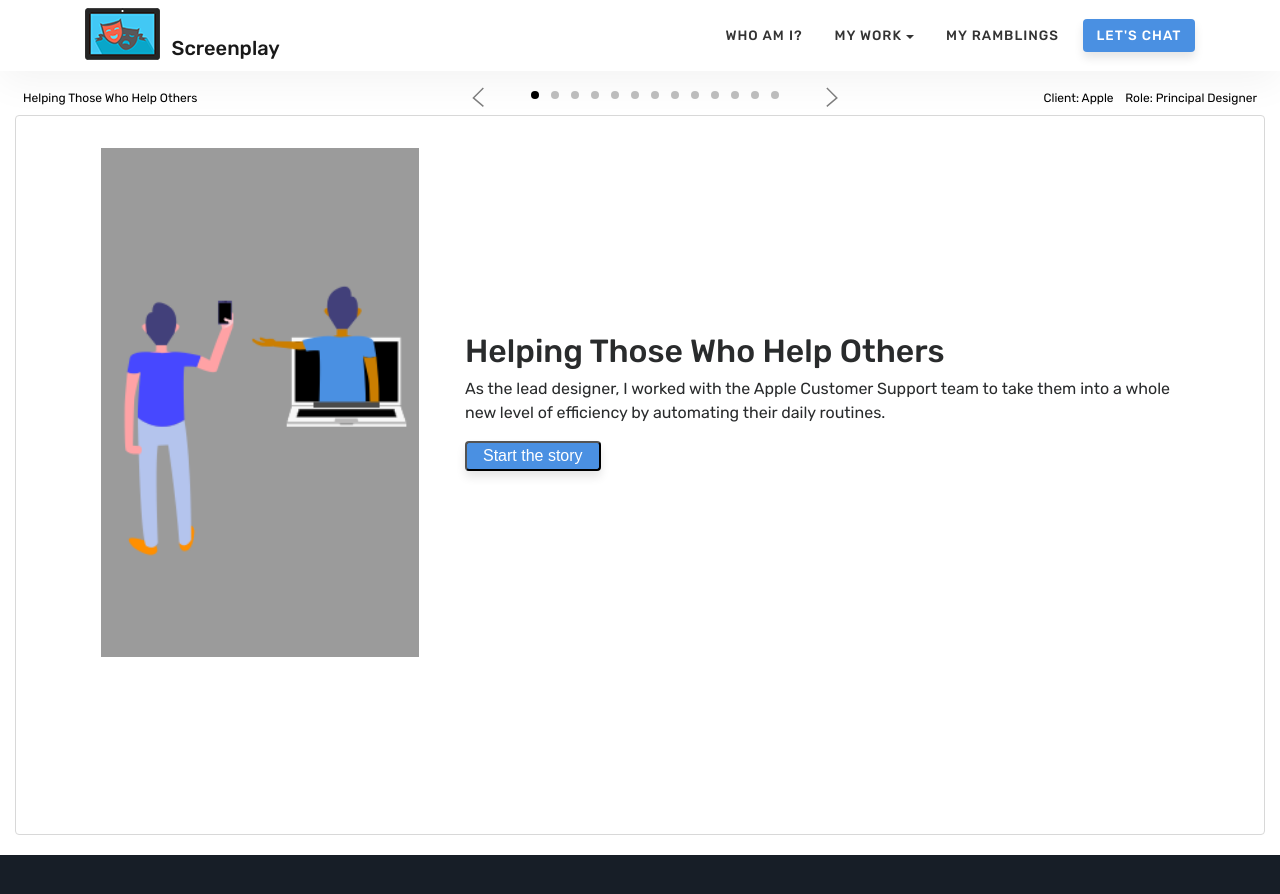
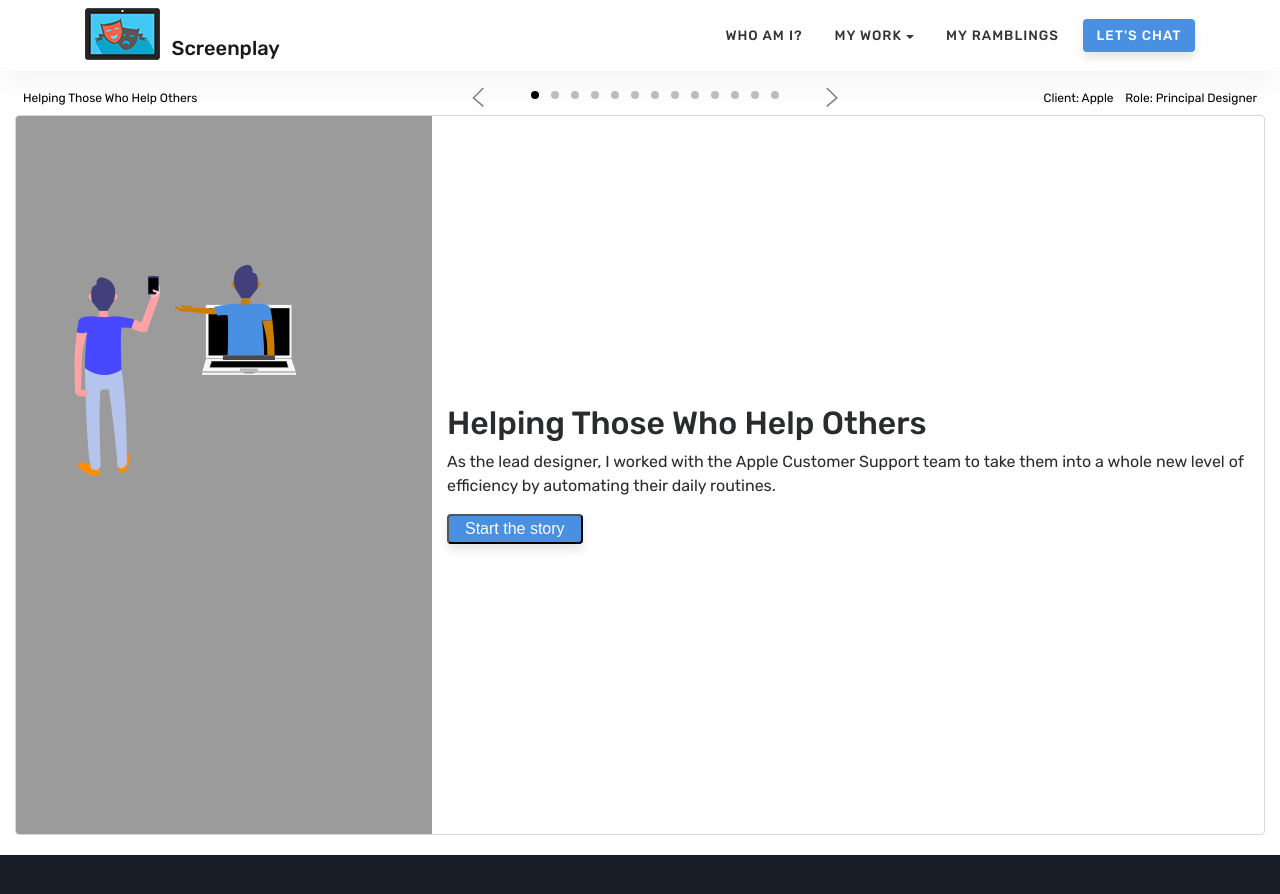
Before and after one commit to parveenj/screenplay, a Jekyll site: the page built from portfolio-apple.html, in a window 1280 px wide and 900 px high. Shown: the top 894 px of the window. Built offline with Jekyll 4.4.1, drawn with Linux system fonts in a browser that asks for light colours.

Commit message:
refine apple

```diff
--- a/_includes/navigation.html
+++ b/_includes/navigation.html
@@ -26,11 +26,11 @@
                     <div class="dropdown-menu" aria-labelledby="dropdown01">
                     <a class="dropdown-item" href="{{ site.baseurl }}/portfolio.html">Show all of it!</a>
                     <hr/>
+                    <a class="dropdown-item" href="{{ site.baseurl }}/portfolio-apple.html">Apple</a>
+                    <a class="dropdown-item" href="{{ site.baseurl }}/portfolio-fireeye.html">FireEye</a>
+                    <a class="dropdown-item" href="{{ site.baseurl }}/portfolio-paypal.html">PayPal</a>
+                    <a class="dropdown-item" href="{{ site.baseurl }}/portfolio-vudu.html">Vudu</a>
                     <a class="dropdown-item" href="{{ site.baseurl }}/portfolio-walmart.html">Walmart.com</a>
-                    <a class="dropdown-item" href="{{ site.baseurl }}/portfolio-paypal.html">PayPal</a>
-                    <a class="dropdown-item" href="{{ site.baseurl }}/portfolio-fireeye.html">FireEye</a>
-                    <a class="dropdown-item" href="{{ site.baseurl }}/portfolio-vudu.html">Vudu</a>
-                    <a class="dropdown-item" href="{{ site.baseurl }}/portfolio-apple.html">Apple</a>
                     <a class="dropdown-item" href="{{ site.baseurl }}/portfolio-rune.html">Rune</a>
                     </div>
                 </li>
--- a/assets/css/theme.css
+++ b/assets/css/theme.css
@@ -1006,13 +1006,13 @@
     height: 100%;
 }
 
-.portfolio-img-solo {
+.sp-slide-img-solo {
     display: flex;
     justify-content: center;
     align-items: center;
     overflow: hidden;
 }
-.portfolio-img-solo img {
+.sp-slide-img-solo img {
     flex-shrink: 0;
     min-width: 100%;
     min-height: 100%;
@@ -1045,3 +1045,51 @@
     line-height: 40px !important;
     padding: 40px;
 }
+
+.sp-slide-cover-apple {
+    margin: 0px !important;
+    width: 100% !important;
+}
+
+.sp-slide-final-apple {
+    background-color: #9B9B9B;
+    margin: 0px !important;
+    width: 100% !important;
+}
+
+.sp-slide-final-apple row {
+    height: 100%;
+    width: 100%;
+    margin: auto;
+    color: #FFFFFF;
+}
+
+.sp-slide-final-apple h2, h4 {
+    color: #FFFFFF;
+}
+
+.sp-col-cover-apple {
+    background-color: #9B9B9B;
+    height: 100%;
+    width: 100%;
+    padding: 40px;
+}
+
+.sp-slide-cover-apple row {
+    height: 100%;
+    width: 100%;
+    margin: 0px !important;
+}
+
+.carousel-item {
+    padding: 0px !important;
+}
+
+.sp-slider-image-solo {
+    padding: 0px;
+    object-fit: contain;
+}
+
+.sp-row-cover-apple {
+    height: 100%;
+}
--- a/portfolio-apple.html
+++ b/portfolio-apple.html
@@ -93,10 +93,10 @@
     <div class="carousel-inner">
 
       <div class="carousel-item active">
-        <div class="container">
-          <div class="row">
-            <div class="col-sm-4 portfolio-img-solo">
-              <img class="portfolio-slide-image" src="{{site.baseurl}}/assets/images/portfolio-apple-cover.png">
+        <div class="container sp-slide-cover-apple">
+          <div class="row sp-row-cover-apple">
+            <div class="col-sm-4 sp-col-cover-apple">
+              <img class="sp-slide-img-solo" src="{{site.baseurl}}/assets/images/portfolio-apple-cover.png">
             </div>
             <div class="col-sm-8 align-self-center">
               <h2>{{ page.title }}</h2>
@@ -108,9 +108,9 @@
       </div>
       <div class="carousel-item">
           <div class="container">
-            <div class="row">
-              <div class="col-sm-3 align-self-center">
-                  <h3>PROJECT STARTS WITH EMPATHY</h3>
+            <div class="row sp-slider-row">
+              <div class="col-sm-5 align-self-center">
+                  <h5>Empathy is always the starting point</h5>
                   <p>
                     Apple’s explosive growth after the iPhone’s initial launch, quarter after quarter, is now the story of business legend. Yet,
                     not every department with the company scaled at that same pace. One such department is the Online Support
@@ -119,8 +119,8 @@
                     that they could scale their efforts to meet the demands of more users.
                   </p>
                 </div>
-                <div class="col-sm-9">
-                  <img class="portfolio-slide-image" src="{{site.baseurl}}/assets/images/story-apple-2.png">
+                <div class="col-sm-7">
+                  <img class="sp-slider-image-solo" src="{{site.baseurl}}/assets/images/story-apple-2.png">
                 </div>
             </div>
           </div>
@@ -128,11 +128,11 @@
       <div class="carousel-item">
         <div class="container">
           <div class="row">
-            <div class="col-sm-9">
-              <img class="portfolio-slide-image" src="{{site.baseurl}}/assets/images/story-apple-3.png">
+            <div class="col-sm-7">
+              <img class="sp-slider-image-solo" src="{{site.baseurl}}/assets/images/story-apple-3.png">
             </div>
-            <div class="col-sm-3 align-self-center">
-              <h3>PLAYING PRODUCT MANAGEMENT</h3>
+            <div class="col-sm-5 align-self-center">
+              <h5>Stepping into Product Management</h5>
               <p>
                 I found out that the assigned Product Manager had already crafted requirements. I wanted to review this documentation so
                 that I could include a design perspective that would add more value about how the user interface should be
@@ -145,15 +145,15 @@
       <div class="carousel-item">
         <div class="container">
           <div class="row">
-            <div class="col-sm-3 align-self-center">
-              <h3>PROFILING USERS</h3>
+            <div class="col-sm-5 align-self-center">
+              <h5>Profiling Users</h5>
               <p>
                 The product would involve internal users whom were clearly identified to me so I decided personas were not necessary. I still
                 made user profiles based on the two key types of roles that would be heavy in the app.
               </p>
             </div>
-            <div class="col-sm-9">
-              <img class="portfolio-slide-image" src="{{site.baseurl}}/assets/images/story-apple-4.png">
+            <div class="col-sm-7">
+              <img class="sp-slider-image-solo" src="{{site.baseurl}}/assets/images/story-apple-4.png">
             </div>
           </div>
         </div>
@@ -162,10 +162,10 @@
         <div class="container">
           <div class="row">
             <div class="col-sm-6">
-              <img class="portfolio-slide-image" src="{{site.baseurl}}/assets/images/story-apple-5.jpg">
+              <img class="sp-slider-image-solo" src="{{site.baseurl}}/assets/images/story-apple-5.png">
             </div>
             <div class="col-sm-6 align-self-center">
-              <h3>WHAT IS YOUR CURRENT DAY LIKE?</h3>
+              <h5>What a typical workday like?</h5>
               <p>
                 Of course its important to understand the plight of users in their full context so I interviewed the actual support specialists
                 to get an idea of their typical day. I sketched this out so I can get a feel from a macro perspective.
@@ -178,14 +178,14 @@
         <div class="container">
           <div class="row">
             <div class="col-sm-6 align-self-center">
-              <h3>A BIRD’S EYE VIEW OF IT ALL</h3>
+              <h5>Taking a bird's eye view of it all</h5>
               <p>
                 Building off all the tasks that happen in a typical day, I iterated upon creating task flows. This required constant feedback
                 from the Support managers to get the right steps of the process down.
               </p>
             </div>
             <div class="col-sm-6">
-              <img class="portfolio-slide-image" src="{{site.baseurl}}/assets/images/story-apple-6.png">
+              <img class="sp-slider-image-solo" src="{{site.baseurl}}/assets/images/story-apple-6.png">
             </div>
           </div>
         </div>
@@ -193,13 +193,13 @@
       <div class="carousel-item">
         <div class="container">
           <div class="row align-self-center">
-            <div class="col-sm-6">
+            <div class="col-sm-7">
 
-                    <img src="{{site.baseurl}}/assets/images/story-apple-7.png">
+                    <img class="sp-slider-image-solo" src="{{site.baseurl}}/assets/images/story-apple-7.png">
 
             </div>
-            <div class="col-sm-6 align-self-center">
-              <h3>NOW THE BIRD HAS LANDED</h3>
+            <div class="col-sm-5 align-self-center">
+              <h5>Now it's time to get closer</h5>
               <p>
                 As I have that macro picture working in my head, I start to investigate how some of the key screens would play out. On these
                 key screens, I sketched the flow of interactions that would happen within each screen. A well done design
@@ -213,12 +213,17 @@
       <div class="carousel-item">
         <div class="container">
           <div class="row">
-            <div>
-              <h3>NOW ITS TIME FOR SOME POLISHED WORK</h3>
+            <div class="col-sm-5 align-self-center">
+              <h5>Building out screens</h5>
               <p>
                 I pulled out Omnigraffle to do actual wireframes of all the key screens from the user flows. It was also important for me
                 to iterate on these with all of the stakeholders so that I didn’t veer too far off track.
               </p>
+            </div>
+            <div class="col-sm-7">
+
+                <img class="sp-slider-image-solo" src="{{site.baseurl}}/assets/images/story-apple-8.png">
+
             </div>
           </div>
         </div>
@@ -228,11 +233,11 @@
           <div class="row">
             <div class="col-sm-8">
 
-                <img src="{{site.baseurl}}/assets/images/story-apple-9a.png">
+                <img class="sp-slider-image-solo" src="{{site.baseurl}}/assets/images/story-apple-9.png">
 
             </div>
             <div class="col-sm-4 align-self-center">
-              <h3>TIME TO BRING OUT EVEN MORE DEFINITION</h3>
+              <h5>Jumping into user interface design</h5>
               <p>
                 Outside of the issue of data visualization graphs, the rest of the wireframe flow received very positive reaction. I offered
                 to take on the visual design tasks and crafted the migration of the work into the Adobe Creative Suite. I
@@ -258,7 +263,7 @@
             </div>
             <div class="col-sm-7">
 
-                <img src="{{site.baseurl}}/assets/images/story-apple-10a.png">
+                <img class="sp-slider-image-solo" src="{{site.baseurl}}/assets/images/story-apple-10.png">
 
             </div>
           </div>
@@ -267,11 +272,11 @@
       <div class="carousel-item">
         <div class="container">
           <div class="row">
-            <div class="col-sm-8">
-              <img class="portfolio-slide-image" src="{{site.baseurl}}/assets/images/story-apple-11.png">
+            <div class="col-sm-7">
+              <img class="sp-slider-image-solo" src="{{site.baseurl}}/assets/images/story-apple-11.png">
             </div>
-            <div class="col-sm-4 align-self-center">
-              <h3>TURNING JAPANESE</h3>
+            <div class="col-sm-5 align-self-center">
+              <h5>Conversion to Japanese</h5>
               <p>
                 As development began, there was the need to do some localization and the first such language to be addressed was going to
                 be Japanese. I updated a few assets in Japanese and passed them along to development.
@@ -283,11 +288,11 @@
       <div class="carousel-item">
         <div class="container">
           <div class="row">
-            <div class="col-sm-8">
-              <img class="portfolio-slide-image" src="{{site.baseurl}}/assets/images/story-apple-12.png">
+            <div class="col-sm-7">
+              <img class="sp-slider-image-solo" src="{{site.baseurl}}/assets/images/story-apple-12.png">
             </div>
-            <div class="col-sm-4 align-self-center">
-              <h3>IPADS FOR MANAGERS</h3>
+            <div class="col-sm-5 align-self-center">
+              <h5>New user profile added</h5>
               <p>
                 A final gesture from me was to provide a sampling of the iPad app that managers could use. Alas, I had to leave the project
                 before this could be built.
@@ -297,8 +302,8 @@
         </div>
       </div>
       <div class="carousel-item">
-        <div class="container">
-          <div class="row">
+        <div class="container sp-slide-final-apple">
+          <div class="row sp-slider-row">
             <div class="col">
               <span class="layout-valign">
                 <h2>Was it worth it?</h2>
```
Also changed, not shown: other parts of portfolio-apple.html (+1 -1 lines), assets/images/story-apple-10.png (added), assets/images/story-apple-11.png, assets/images/story-apple-12.png, assets/images/story-apple-2.png, assets/images/story-apple-4.png, assets/images/story-apple-5.png (added), assets/images/story-apple-6.png, assets/images/story-apple-8.png (added), assets/images/story-apple-9.png (added), 5 other files.
